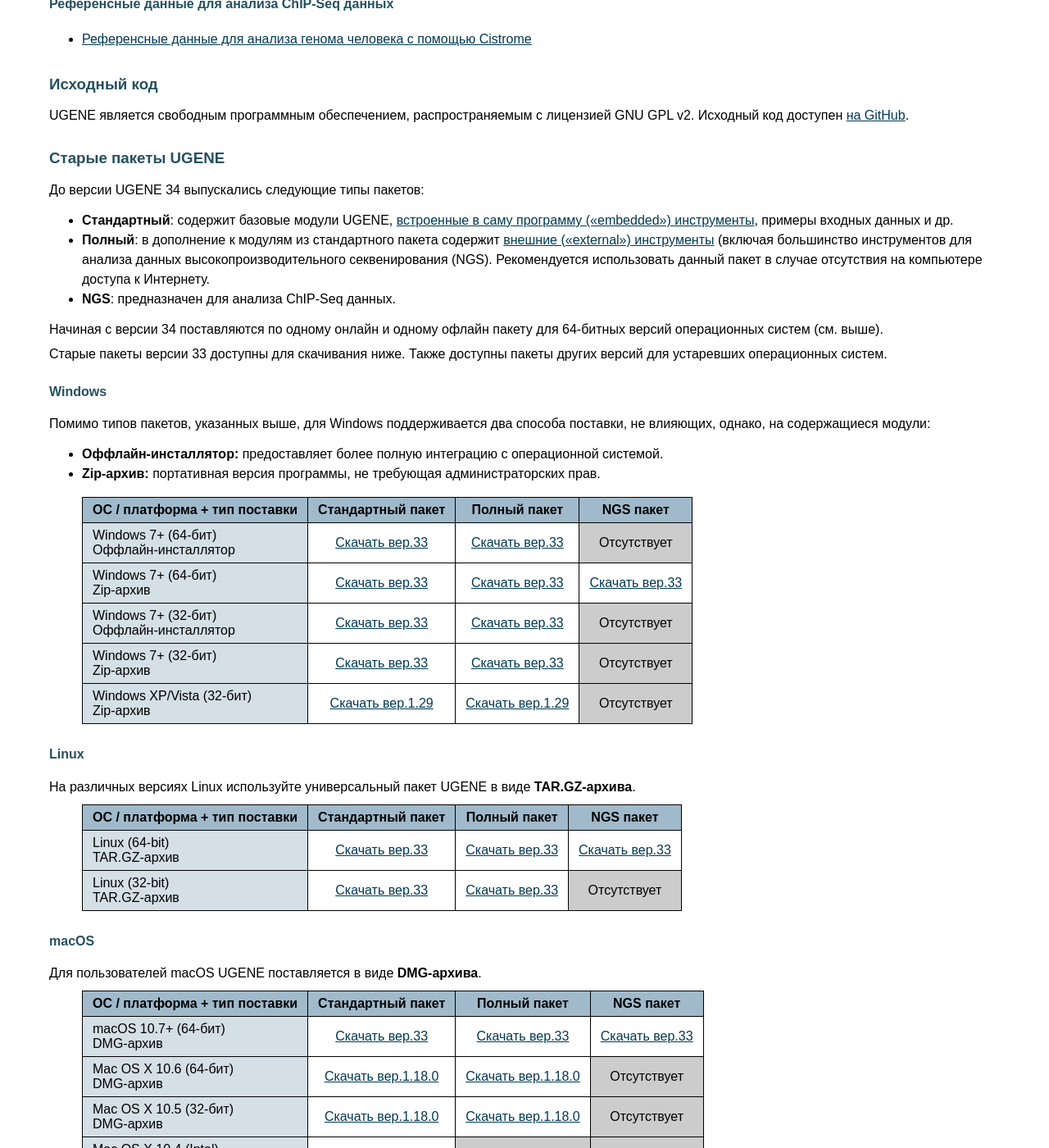
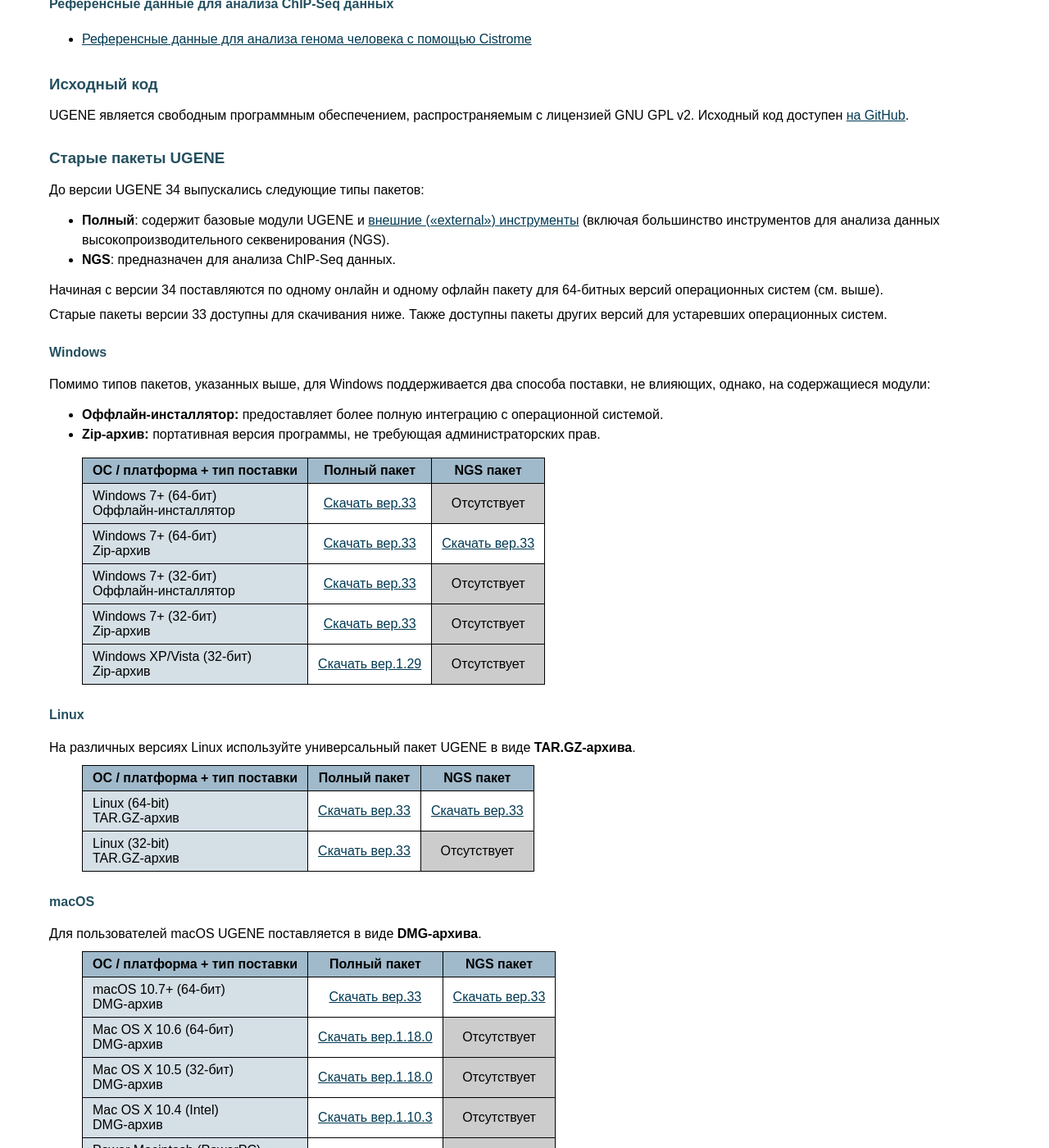
Before and after one commit to ugeneunipro/ugeneunipro.github.io, a Jekyll site: the page built from docs/ru/download-all.html, in a window 1280 px wide and 1400 px high, scrolled down 1239 px. Shown: the whole window at 82% size. Built offline with Jekyll 4.4.1, drawn with Linux system fonts in a browser that asks for light colours; some of the changed text lies outside the part shown.

Commit message:
Fix download links for old versions

```diff
--- a/docs/ru/download-all.html
+++ b/docs/ru/download-all.html
@@ -13,13 +13,23 @@
             <h3 class="general_content">Онлайн-инсталляция</h3>
             <div class="general_content">Выберите пакет для вашей операционной системы:</div>
             <ul class="general_content">
-                <li><a href="http://ugene.net/downloads/ugene_latest_installer_win_x86_64.html">UGENE онлайн-инсталлятор для Windows 64-бит</a></li>
-                <li><a href="http://ugene.net/downloads/ugene_tiny_loader_linux_x64.html">UGENE онлайн-инсталлятор для Linux 64-бит</a></li>
-                <li><a href="http://ugene.net/downloads/ugene_installer_mac_x64.html">UGENE онлайн-инсталлятор для macOS</a></li>
+                <li>
+                    <!--suppress HtmlUnknownTarget -->
+                    <a href={{site.ugene.download_link_ugene_installer_win}}">UGENE онлайн-инсталлятор для Windows 64-бит</a>
+                </li>
+                <li>
+                    <!--suppress HtmlUnknownTarget -->
+                    <a href="{{site.ugene.download_link_ugene_installer_linux}}">UGENE онлайн-инсталлятор для Linux 64-бит</a>
+                </li>
+                <li>
+                    <!--suppress HtmlUnknownTarget -->
+                    <a href="{{site.ugene.download_link_ugene_installer_mac}}">UGENE онлайн-инсталлятор для macOS</a>
+                </li>
             </ul>
-            <div class="general_content">См. также <a href="https://doc.ugene.net/wiki/display/UM{{site.ugene.doc_version}}/Download+and+Installation"
-                                                      target="_blank">
-                инструкцию по установке пакетов</a> (на английском языке).
+            <div class="general_content">См. также
+                <a href="https://doc.ugene.net/wiki/display/UM{{site.ugene.doc_version}}/Download+and+Installation" target="_blank">
+                    инструкцию по установке пакетов
+                </a> (на английском языке).
             </div>
             <h3 class="general_content">Офлайн-инсталляция UGENE</h3>
             <div class="general_content">Данные пакеты подходят для офлайн-установки UGENE.</div>
@@ -80,13 +90,8 @@
             <h3 class="general_content">Старые пакеты UGENE</h3>
             <div class="general_content">До версии UGENE 34 выпускались следующие типы пакетов:</div>
             <ul class="general_content">
-                <li><b>Стандартный</b>: содержит базовые модули UGENE, <a
-                        href="https://doc.ugene.net/wiki/display/UM{{site.ugene.doc_version}}/Data+Analysis+Tools" target="_blank">встроенные
-                    в саму программу (&#171;embedded&#187;) инструменты</a>, примеры входных данных и др.
-                </li>
-                <li><b>Полный</b>: в дополнение к модулям из стандартного пакета содержит <a href="/ru/download-all.html#old-external-tools">внешние
-                    («external») инструменты</a> (включая большинство инструментов для анализа данных высокопроизводительного секвенирования
-                    (NGS). Рекомендуется использовать данный пакет в случае отсутствия на компьютере доступа к Интернету.
+                <li><b>Полный</b>: содержит базовые модули UGENE и <a href="/ru/download-all.html#old-external-tools">внешние
+                    («external») инструменты</a> (включая большинство инструментов для анализа данных высокопроизводительного секвенирования (NGS).
                 </li>
                 <li><b>NGS</b>: предназначен для анализа ChIP-Seq данных.</li>
             </ul>
@@ -108,48 +113,33 @@
                 <tbody>
                 <tr>
                     <th>ОС / платформа + тип поставки</th>
-                    <th>Стандартный пакет</th>
                     <th>Полный пакет</th>
                     <th>NGS пакет</th>
                 </tr>
                 <tr>
-                    <td>Windows 7+ (64-бит)<br/>
-                        Оффлайн-инсталлятор
-                    </td>
-                    <td><a href="http://ugene.net/downloads/packages/33.0/ugene-33.0-win-x86-64.exe">Скачать вер.33</a></td>
+                    <td>Windows 7+ (64-бит)<br/>Оффлайн-инсталлятор</td>
                     <td><a href="http://ugene.net/downloads/packages/33.0/ugene-33.0-win-x86-64-full.exe">Скачать вер.33</a></td>
                     <td class="obsolete_data">Отсутствует</td>
                 </tr>
                 <tr>
-                    <td>Windows 7+ (64-бит)<br/>
-                        Zip-архив
-                    </td>
-                    <td><a href="https://f000.backblazeb2.com/file/uniprougene/release-archive/ugene-33.0-win-x86-64-portable.zip">Скачать вер.33</a></td>
+                    <td>Windows 7+ (64-бит)<br/>Zip-архив</td>
                     <td><a href="https://f000.backblazeb2.com/file/uniprougene/release-archive/ugene-33.0-win-x86-64-portable-full.zip">Скачать вер.33</a></td>
                     <td><a href="http://archive.ugene.net/downloads/packages/33.0/ugene-33.0-win-x86-64-portable-NGS.zip">Скачать вер.33</a></td>
                 </tr>
                 <tr>
-                    <td>Windows 7+ (32-бит)<br/>
-                        Оффлайн-инсталлятор
-                    </td>
-                    <td><a href="http://archive.ugene.net/downloads/packages/33.0/ugene-33.0-win-x86.exe">Скачать вер.33</a></td>
+                    <td>Windows 7+ (32-бит)<br/>Оффлайн-инсталлятор</td>
                     <td><a href="http://archive.ugene.net/downloads/packages/33.0/ugene-33.0-win-x86-full.exe">Скачать вер.33</a></td>
                     <td class="obsolete_data">Отсутствует</td>
                 </tr>
                 <tr>
-                    <td>Windows 7+ (32-бит)<br/>
-                        Zip-архив
-                    </td>
-                    <td><a href="http://ugene.net/downloads/packages/33.0/ugene-33.0-win-x86-portable.zip">Скачать вер.33</a></td>
+                    <td>Windows 7+ (32-бит)<br/>Zip-архив</td>
                     <td><a href="http://ugene.net/downloads/packages/33.0/ugene-33.0-win-x86-portable-full.zip">Скачать вер.33</a></td>
                     <td class="obsolete_data">Отсутствует</td>
                 </tr>
                 <tr>
-                    <td>Windows XP/Vista (32-бит)<br/>
-                        Zip-архив
+                    <td>Windows XP/Vista (32-бит)<br/>Zip-архив</td>
+                    <td><a href="https://f000.backblazeb2.com/file/uniprougene/release-archive/ugene-1.29.0-win-xp-x86-portable-full.zip">Скачать вер.1.29</a>
                     </td>
-                    <td><a href="http://ugene.net/downloads/ugene_latest_win_xp_x86_zip.html">Скачать вер.1.29</a></td>
-                    <td><a href="http://ugene.net/downloads/ugene_latest_win_xp_x86_zip_full.html">Скачать вер.1.29</a></td>
                     <td class="obsolete_data">Отсутствует</td>
                 </tr>
                 </tbody>
@@ -160,23 +150,16 @@
                 <tbody>
                 <tr>
                     <th>ОС / платформа + тип поставки</th>
-                    <th>Стандартный пакет</th>
                     <th>Полный пакет</th>
                     <th>NGS пакет</th>
                 </tr>
                 <tr>
-                    <td>Linux (64-bit)<br/>
-                        TAR.GZ-архив
-                    </td>
-                    <td><a href="http://ugene.net/downloads/packages/33.0/ugene-33.0-x86-64.tar.gz">Скачать вер.33</a></td>
+                    <td>Linux (64-bit)<br/>TAR.GZ-архив</td>
                     <td><a href="http://ugene.net/downloads/packages/33.0/ugene-33.0-x86-64-full.tar.gz">Скачать вер.33</a></td>
                     <td><a href="http://ugene.net/downloads/packages/33.0/ugene-33.0-x86-64-NGS.tar.gz">Скачать вер.33</a></td>
                 </tr>
                 <tr>
-                    <td>Linux (32-bit)<br/>
-                        TAR.GZ-архив
-                    </td>
-                    <td><a href="http://ugene.net/downloads/packages/33.0/ugene-33.0-x86.tar.gz">Скачать вер.33</a></td>
+                    <td>Linux (32-bit)<br/>TAR.GZ-архив</td>
                     <td><a href="http://ugene.net/downloads/packages/33.0/ugene-33.0-x86-full.tar.gz">Скачать вер.33</a></td>
                     <td class="obsolete_data">Отсутствует</td>
                 </tr>
@@ -188,48 +171,32 @@
                 <tbody>
                 <tr>
                     <th>ОС / платформа + тип поставки</th>
-                    <th>Стандартный пакет</th>
                     <th>Полный пакет</th>
                     <th>NGS пакет</th>
                 </tr>
                 <tr>
-                    <td>macOS 10.7+ (64-бит)<br/>
-                        DMG-архив
-                    </td>
-                    <td><a href="http://ugene.net/downloads/packages/33.0/ugene-33.0-mac-x86-64.dmg">Скачать вер.33</a></td>
+                    <td>macOS 10.7+ (64-бит)<br/>DMG-архив</td>
                     <td><a href="http://ugene.net/downloads/packages/33.0/ugene-33.0-mac-x86-64-full.dmg">Скачать вер.33</a></td>
                     <td><a href="http://ugene.net/downloads/packages/33.0/ugene-33.0-mac-x86-64-NGS.dmg">Скачать вер.33</a></td>
                 </tr>
                 <tr>
-                    <td>Mac OS X 10.6 (64-бит)<br/>
-                        DMG-архив
-                    </td>
-                    <td><a href="http://ugene.net/downloads/ugene_get_latest_mac_x86_64_1.18.html">Скачать вер.1.18.0</a></td>
-                    <td><a href="http://ugene.net/downloads/ugene_get_latest_mac_x86_64_full_1.18.html">Скачать вер.1.18.0</a></td>
+                    <td>Mac OS X 10.6 (64-бит)<br/>DMG-архив</td>
+                    <td><a href="https://f000.backblazeb2.com/file/uniprougene/release-archive/ugene-1.18.0-mac-x86-64-full.dmg">Скачать вер.1.18.0</a></td>
                     <td class="obsolete_data">Отсутствует</td>
                 </tr>
                 <tr>
-                    <td>Mac OS X 10.5 (32-бит)<br/>
-                        DMG-архив
-                    </td>
-                    <td><a href="http://ugene.net/downloads/ugene_get_latest_mac_x86.html">Скачать вер.1.18.0</a></td>
-                    <td><a href="http://ugene.net/downloads/ugene_get_latest_mac_x86_full.html">Скачать вер.1.18.0</a></td>
+                    <td>Mac OS X 10.5 (32-бит)<br/>DMG-архив</td>
+                    <td><a href="https://f000.backblazeb2.com/file/uniprougene/release-archive/ugene-1.18.0-mac-x86-full.dmg">Скачать вер.1.18.0</a></td>
                     <td class="obsolete_data">Отсутствует</td>
                 </tr>
                 <tr>
-                    <td>Mac OS X 10.4 (Intel)<br/>
-                        DMG-архив
-                    </td>
-                    <td><a href="http://ugene.net/downloads/ugene_get_latest_mac_10_4.html">Скачать вер.1.10.3</a></td>
-                    <td class="obsolete_data">Отсутствует</td>
+                    <td>Mac OS X 10.4 (Intel)<br/>DMG-архив</td>
+                    <td><a href="https://f000.backblazeb2.com/file/uniprougene/release-archive/ugene-1.10.3-mac-10.4-noqt.dmg">Скачать вер.1.10.3</a></td>
                     <td class="obsolete_data">Отсутствует</td>
                 </tr>
                 <tr>
-                    <td>Power Macintosh (PowerPC)<br/>
-                        DMG-архив
-                    </td>
-                    <td><a href="http://ugene.net/downloads/ugene_get_latest_mac_universal.html">Скачать вер.1.10.3</a></td>
-                    <td class="obsolete_data">Отсутствует</td>
+                    <td>Power Macintosh (PowerPC)<br/>DMG-архив</td>
+                    <td><a href="https://f000.backblazeb2.com/file/uniprougene/release-archive/ugene-1.10.3-mac-ppc.dmg">Скачать вер.1.10.3</a></td>
                     <td class="obsolete_data">Отсутствует</td>
                 </tr>
                 </tbody>
```
Also changed, not shown: docs/download-all.html (+15 -60 lines).
